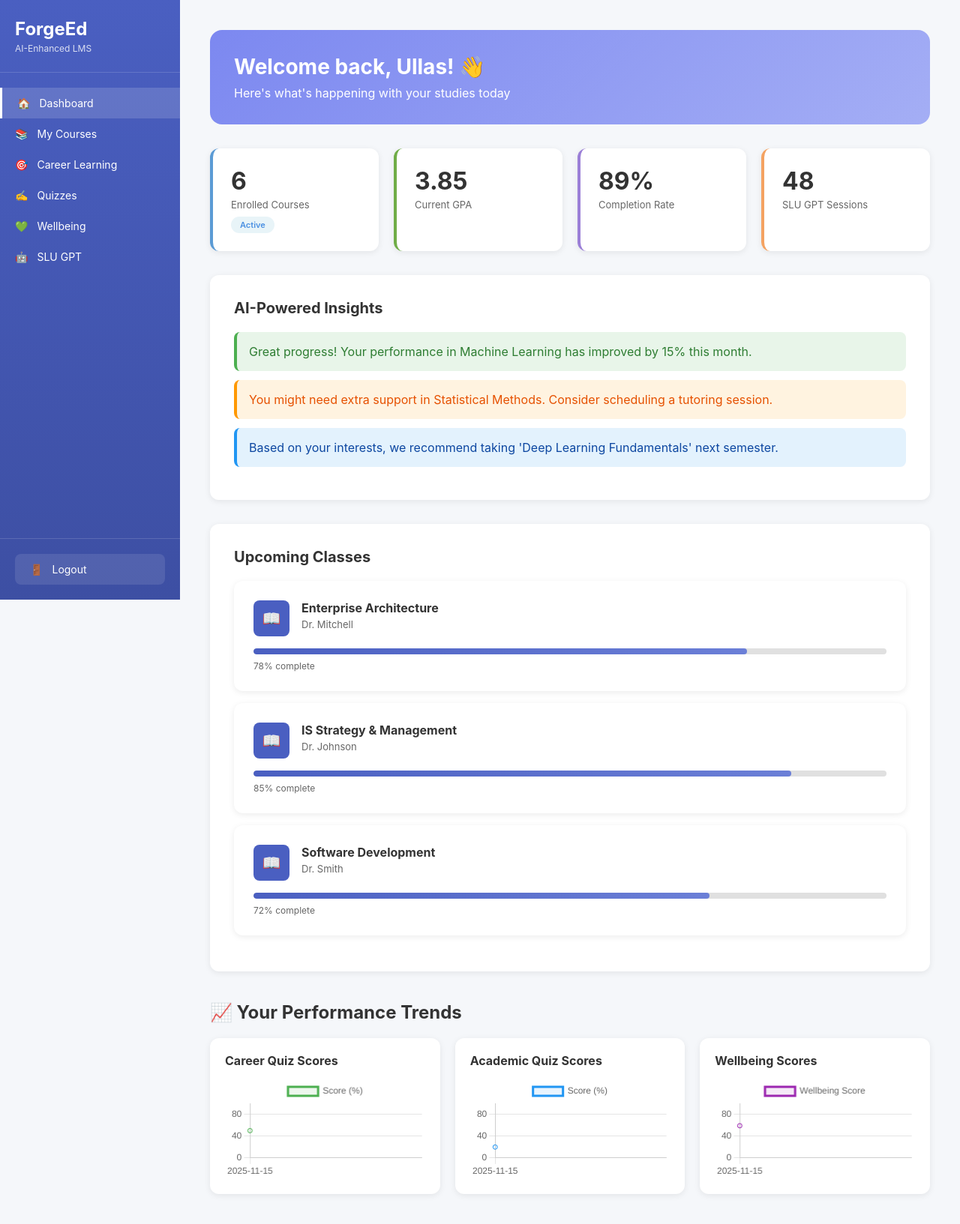
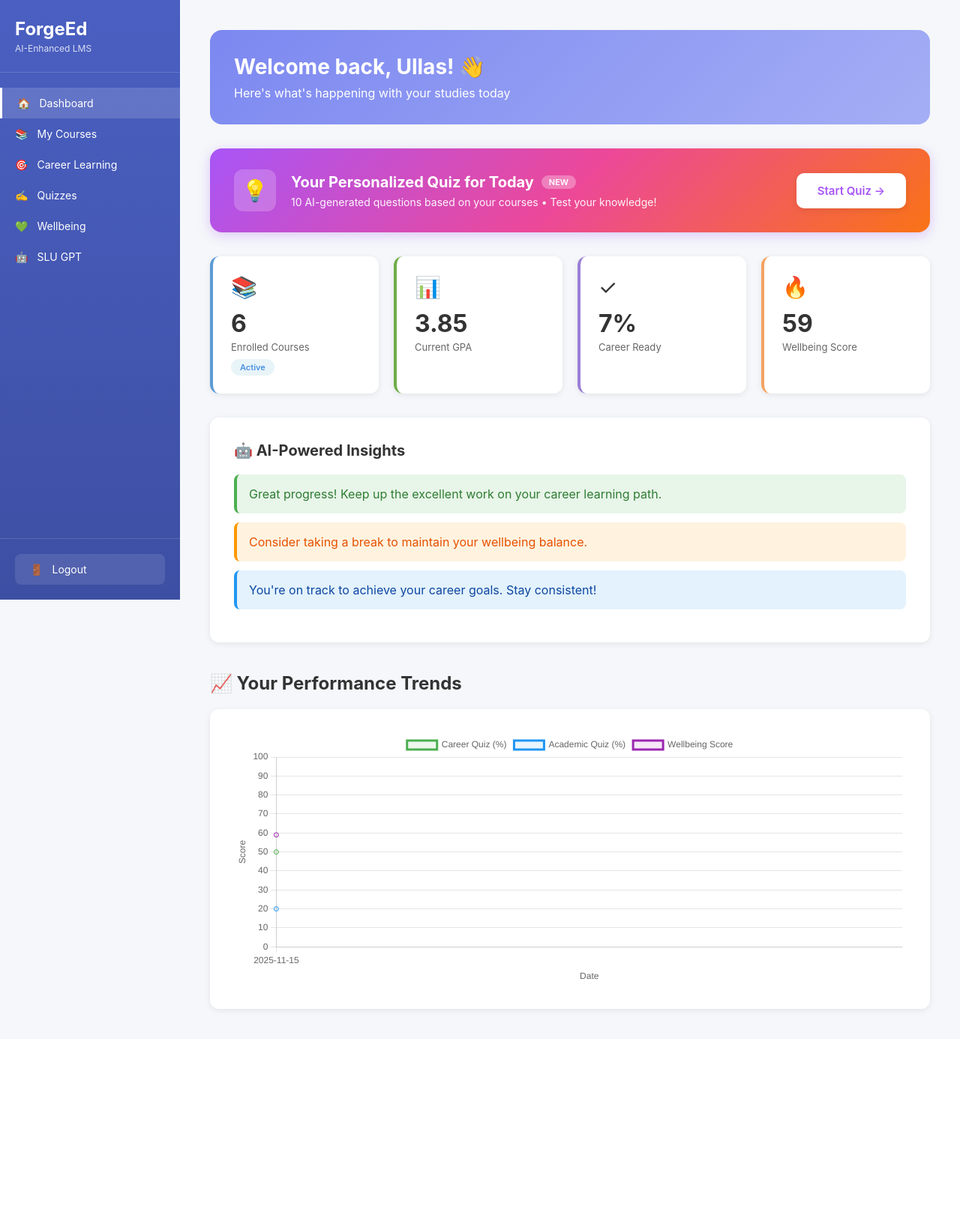
Before and after one commit to pavankumars97531/forgeed, a Flask app: page /dashboard in a window 1280 px wide. Shown: the whole page at 75% size. After the commit the page ends 1352 px from the top, so only its background shows below. Run offline with Flask 3, Linux system fonts and the light colour scheme; a user stored in the database is signed in; data comes from the database, SQL or seed files in the repository.

Commit message:
Update dashboard with personalized insights and quiz results
Refactors the dashboard and quiz views to display personalized student metrics (GPA, career readiness, wellbeing score), AI-powered insights, and updated quiz result displays with AI feedback. Includes new CSS for enhanced UI elements.

Replit-Commit-Author: Agent
Replit-Commit-Session-Id: a7528c65-7f15-42e0-90b4-4bbbee485d7b
Replit-Commit-Checkpoint-Type: intermediate_checkpoint
Replit-Commit-Event-Id: 286abd30-21a7-46ad-b5b4-d66ec50b44e5
Replit-Commit-Screenshot-Url: https://storage.googleapis.com/screenshot-production-us-central1/6f0b5086-2930-44f3-9317-487be7d85b72/a7528c65-7f15-42e0-90b4-4bbbee485d7b/vdQRXMs

```diff
--- a/app.py
+++ b/app.py
@@ -64,24 +64,46 @@ def dashboard():
         (student_id,)
     ).fetchone()['count']
 
-    enrolled_courses = conn.execute('''
-        SELECT c.course_name, c.instructor, ec.progress
-        FROM enrolled_courses ec
-        JOIN courses c ON ec.course_id = c.id
-        WHERE ec.student_id = ?
-        ORDER BY ec.enrolled_at DESC
-        LIMIT 3
-    ''', (student_id,)).fetchall()
+    # Calculate Career Ready percentage based on roadmap completion
+    created_at = datetime.fromisoformat(student['created_at'])
+    current_day = min((datetime.now() - created_at).days + 1, 90)
+    career_ready_percentage = int((current_day / 90) * 100)
+
+    # Get recent wellbeing score
+    recent_wellbeing = conn.execute('''
+        SELECT total_score FROM wellbeing_assessments
+        WHERE student_id = ?
+        ORDER BY created_at DESC
+        LIMIT 1
+    ''', (student_id,)).fetchone()
+    wellbeing_score = recent_wellbeing['total_score'] if recent_wellbeing else 0
+
+    # Check if quizzes taken today
+    today = datetime.now().strftime('%Y-%m-%d')
+    career_quiz_today = conn.execute('''
+        SELECT * FROM career_quiz_history
+        WHERE student_id = ? AND quiz_date = ? AND completed = 1
+        ORDER BY created_at DESC LIMIT 1
+    ''', (student_id, today)).fetchone()
+
+    academic_quiz_today = conn.execute('''
+        SELECT * FROM academic_quiz_history
+        WHERE student_id = ? AND quiz_date = ? AND completed = 1
+        ORDER BY created_at DESC LIMIT 1
+    ''', (student_id, today)).fetchone()
 
     conn.close()
 
-    insights = generate_ai_insights(student_id)
+    insights = generate_dashboard_insights(student_id, student['gpa'], career_ready_percentage, wellbeing_score)
 
     return render_template('dashboard.html',
                          student=student,
                          enrolled_count=enrolled_count,
+                         career_ready_percentage=career_ready_percentage,
+                         wellbeing_score=wellbeing_score,
                          insights=insights,
-                         upcoming_classes=enrolled_courses)
+                         career_quiz_today=career_quiz_today,
+                         academic_quiz_today=academic_quiz_today)
 
 @app.route('/courses')
 def courses():
@@ -205,7 +227,28 @@ def quiz():
     if 'student_id' not in session:
         return redirect(url_for('index'))
 
-    return render_template('quiz.html')
+    student_id = session['student_id']
+    conn = get_db()
+
+    # Check if quizzes taken today
+    today = datetime.now().strftime('%Y-%m-%d')
+    career_quiz_today = conn.execute('''
+        SELECT * FROM career_quiz_history
+        WHERE student_id = ? AND quiz_date = ? AND completed = 1
+        ORDER BY created_at DESC LIMIT 1
+    ''', (student_id, today)).fetchone()
+
+    academic_quiz_today = conn.execute('''
+        SELECT * FROM academic_quiz_history
+        WHERE student_id = ? AND quiz_date = ? AND completed = 1
+        ORDER BY created_at DESC LIMIT 1
+    ''', (student_id, today)).fetchone()
+
+    conn.close()
+
+    return render_template('quiz.html',
+                         career_quiz_today=career_quiz_today,
+                         academic_quiz_today=academic_quiz_today)
 
 @app.route('/api/generate-quiz', methods=['POST'])
 def generate_quiz():
@@ -342,38 +385,27 @@ def submit_quiz():
 
     return jsonify({'score': score, 'total': len(quiz_data['questions'])})
 
-def generate_ai_insights(student_id):
-    conn = get_db()
-    student = conn.execute('SELECT * FROM students WHERE id = ?', (student_id,)).fetchone()
-
-    enrolled_courses = conn.execute('''
-        SELECT c.course_name, ec.progress, ec.grade
-        FROM enrolled_courses ec
-        JOIN courses c ON ec.course_id = c.id
-        WHERE ec.student_id = ?
-    ''', (student_id,)).fetchall()
-
-    conn.close()
-
+def generate_dashboard_insights(student_id, gpa, career_ready_percentage, wellbeing_score):
+    """Generate personalized AI insights based on current scores"""
     if not client:
         return [
-            {"type": "success", "text": "Great progress! Your performance in Machine Learning has improved by 15% this month."},
-            {"type": "warning", "text": "You might need extra support in Statistical Methods. Consider scheduling a tutoring session."},
-            {"type": "info", "text": "Based on your interests, we recommend taking 'Deep Learning Fundamentals' next semester."}
+            {"type": "success", "text": "Great progress! Keep up the excellent work on your career learning path."},
+            {"type": "warning", "text": "Consider taking a break to maintain your wellbeing balance."},
+            {"type": "info", "text": "You're on track to achieve your career goals. Stay consistent!"}
         ]
 
-    courses_info = ', '.join([f"{c['course_name']} ({c['progress']}% complete, Grade: {c['grade']})"
-                              for c in enrolled_courses])
+    prompt = f"""Generate 3 brief, personalized insights for a student with these metrics:
+- GPA: {gpa:.2f}/4.0
+- Career Ready: {career_ready_percentage}% (90-day learning roadmap progress)
+- Recent Wellbeing Score: {wellbeing_score}/100
 
-    prompt = f"""Generate 3 brief AI-powered insights for a student with:
-GPA: {student['gpa']}
-Completion Rate: {student['completion_rate']}%
-Courses: {courses_info}
-Career Goal: {student['career_goal']}
+Provide 3 specific, actionable insights based on these scores:
+1. One celebrating their strengths (type: success)
+2. One suggesting improvement areas (type: warning)
+3. One with motivational advice (type: info)
 
-Provide 3 specific, actionable insights (one positive, one suggestion, one recommendation).
-Format as JSON array of objects with 'type' (success/warning/info) and 'text' fields.
-Keep each insight under 100 characters."""
+Format as JSON array of objects with 'type' and 'text' fields.
+Keep each insight under 120 characters."""
 
     try:
         response = client.chat.completions.create(
@@ -896,9 +928,9 @@ Provide brief feedback (2-3 sentences) on what they should review and how to imp
 
     conn.execute('''
         UPDATE career_quiz_history
-        SET answers = ?, score = ?, ai_feedback = ?, completed = 1
+        SET answers = ?, score = ?, total_questions = ?, ai_feedback = ?, completed = 1
         WHERE id = ?
-    ''', (json.dumps(answers), score, ai_feedback, quiz['id']))
+    ''', (json.dumps(answers), score, 10, ai_feedback, quiz['id']))
 
     conn.commit()
     conn.close()
@@ -1070,9 +1102,9 @@ Provide brief, actionable feedback (2-3 sentences) highlighting strengths and ar
 
     conn.execute('''
         UPDATE academic_quiz_history
-        SET answers = ?, score = ?, ai_feedback = ?, completed = 1
+        SET answers = ?, score = ?, total_questions = ?, ai_feedback = ?, completed = 1
         WHERE id = ?
-    ''', (json.dumps(answers), score, ai_feedback, quiz['id']))
+    ''', (json.dumps(answers), score, 15, ai_feedback, quiz['id']))
 
     conn.commit()
     conn.close()
--- a/static/style.css
+++ b/static/style.css
@@ -1217,3 +1217,159 @@ body {
     background: rgba(255,255,255,0.1);
     color: white;
 }
+
+/* Personalized Quiz Quick Link Box */
+.quiz-quick-link {
+    background: linear-gradient(135deg, #a855f7 0%, #ec4899 50%, #f97316 100%);
+    border-radius: 16px;
+    padding: 28px 32px;
+    margin-bottom: 32px;
+    display: flex;
+    justify-content: space-between;
+    align-items: center;
+    box-shadow: 0 4px 16px rgba(168, 85, 247, 0.3);
+}
+
+.quiz-link-content {
+    display: flex;
+    align-items: center;
+    gap: 20px;
+}
+
+.quiz-icon {
+    width: 56px;
+    height: 56px;
+    background: rgba(255, 255, 255, 0.2);
+    border-radius: 12px;
+    display: flex;
+    align-items: center;
+    justify-content: center;
+    font-size: 28px;
+}
+
+.quiz-text h3 {
+    color: white;
+    font-size: 20px;
+    font-weight: 700;
+    margin-bottom: 6px;
+    display: flex;
+    align-items: center;
+    gap: 10px;
+}
+
+.new-badge {
+    background: rgba(255, 255, 255, 0.3);
+    padding: 2px 10px;
+    border-radius: 12px;
+    font-size: 11px;
+    font-weight: 600;
+}
+
+.quiz-text p {
+    color: rgba(255, 255, 255, 0.95);
+    font-size: 14px;
+}
+
+.start-quiz-link {
+    background: white;
+    color: #a855f7;
+    padding: 14px 28px;
+    border-radius: 10px;
+    text-decoration: none;
+    font-weight: 600;
+    font-size: 15px;
+    transition: all 0.3s;
+    box-shadow: 0 2px 8px rgba(0, 0, 0, 0.1);
+}
+
+.start-quiz-link:hover {
+    transform: translateY(-2px);
+    box-shadow: 0 4px 12px rgba(0, 0, 0, 0.15);
+}
+
+/* Updated Stat Cards */
+.stat-icon {
+    font-size: 28px;
+    margin-bottom: 12px;
+}
+
+/* Combined Graph Card */
+.combined-graph-card {
+    background: white;
+    border-radius: 12px;
+    padding: 32px;
+    box-shadow: 0 2px 8px rgba(0, 0, 0, 0.08);
+    height: 400px;
+}
+
+.combined-graph-card canvas {
+    max-height: 350px;
+}
+
+/* Quiz Completed Card Styles */
+.quiz-completed-card {
+    background: white;
+    border-radius: 12px;
+    padding: 32px;
+    box-shadow: 0 2px 8px rgba(0, 0, 0, 0.08);
+}
+
+.quiz-completed-card h2 {
+    font-size: 22px;
+    margin-bottom: 24px;
+}
+
+.quiz-result {
+    display: grid;
+    grid-template-columns: 1fr 2fr;
+    gap: 24px;
+    margin-bottom: 20px;
+}
+
+.score-display {
+    background: linear-gradient(135deg, #4CAF50 0%, #45a049 100%);
+    border-radius: 12px;
+    padding: 32px;
+    text-align: center;
+    color: white;
+}
+
+.score-big {
+    font-size: 48px;
+    font-weight: 700;
+    margin-bottom: 8px;
+}
+
+.score-label {
+    font-size: 14px;
+    opacity: 0.9;
+}
+
+.ai-feedback-box {
+    background: #f8f9fa;
+    border-radius: 12px;
+    padding: 24px;
+    border-left: 4px solid #4a90e2;
+}
+
+.ai-feedback-box h4 {
+    font-size: 16px;
+    margin-bottom: 12px;
+    color: #333;
+}
+
+.ai-feedback-box p {
+    line-height: 1.6;
+    color: #666;
+    font-size: 14px;
+}
+
+.next-quiz-message {
+    text-align: center;
+    color: #888;
+    font-style: italic;
+    padding: 16px;
+    background: #fef7e8;
+    border-radius: 8px;
+    margin-top: 16px;
+}
--- a/templates/dashboard.html
+++ b/templates/dashboard.html
@@ -48,31 +48,49 @@
                 <p>Here's what's happening with your studies today</p>
             </div>
 
+            <!-- Personalized Quiz Quick Link -->
+            <div class="quiz-quick-link">
+                <div class="quiz-link-content">
+                    <div class="quiz-icon">💡</div>
+                    <div class="quiz-text">
+                        <h3>Your Personalized Quiz for Today <span class="new-badge">NEW</span></h3>
+                        <p>10 AI-generated questions based on your courses • Test your knowledge!</p>
+                    </div>
+                </div>
+                <a href="/quiz" class="start-quiz-link">Start Quiz →</a>
+            </div>
+
+            <!-- Stats Grid -->
             <div class="stats-grid">
                 <div class="stat-card blue">
+                    <div class="stat-icon">📚</div>
                     <div class="stat-value">{{ enrolled_count }}</div>
                     <div class="stat-label">Enrolled Courses</div>
                     <span class="stat-badge">Active</span>
                 </div>
 
                 <div class="stat-card green">
+                    <div class="stat-icon">📊</div>
                     <div class="stat-value">{{ "%.2f"|format(student['gpa']) }}</div>
                     <div class="stat-label">Current GPA</div>
                 </div>
 
                 <div class="stat-card purple">
-                    <div class="stat-value">{{ student['completion_rate'] }}%</div>
-                    <div class="stat-label">Completion Rate</div>
+                    <div class="stat-icon">✓</div>
+                    <div class="stat-value">{{ career_ready_percentage }}%</div>
+                    <div class="stat-label">Career Ready</div>
                 </div>
 
                 <div class="stat-card orange">
-                    <div class="stat-value">{{ student['slu_gpt_sessions'] }}</div>
-                    <div class="stat-label">SLU GPT Sessions</div>
+                    <div class="stat-icon">🔥</div>
+                    <div class="stat-value">{{ wellbeing_score }}</div>
+                    <div class="stat-label">Wellbeing Score</div>
                 </div>
             </div>
 
+            <!-- AI-Powered Insights -->
             <div class="insights-section">
-                <h3>AI-Powered Insights</h3>
+                <h3>🤖 AI-Powered Insights</h3>
 
                 {% for insight in insights %}
                 <div class="insight-card {{ insight.type }}">
@@ -81,41 +99,11 @@
                 {% endfor %}
             </div>
 
-            <div class="insights-section">
-                <h3>Upcoming Classes</h3>
-
-                {% for course in upcoming_classes %}
-                <div class="course-card" style="margin-bottom: 16px;">
-                    <div class="course-header">
-                        <div class="course-icon">📖</div>
-                        <div class="course-info">
-                            <h3>{{ course['course_name'] }}</h3>
-                            <p class="course-code">{{ course['instructor'] }}</p>
-                        </div>
-                    </div>
-                    <div class="progress-bar">
-                        <div class="progress-fill" style="width: {{ course['progress'] }}%"></div>
-                    </div>
-                    <p class="progress-text">{{ course['progress'] }}% complete</p>
-                </div>
-                {% endfor %}
-            </div>
-
+            <!-- Combined Performance Graph -->
             <div class="graphs-section">
                 <h3>📈 Your Performance Trends</h3>
-                <div class="graphs-grid">
-                    <div class="graph-card">
-                        <h4>Career Quiz Scores</h4>
-                        <canvas id="careerQuizChart"></canvas>
-                    </div>
-                    <div class="graph-card">
-                        <h4>Academic Quiz Scores</h4>
-                        <canvas id="academicQuizChart"></canvas>
-                    </div>
-                    <div class="graph-card">
-                        <h4>Wellbeing Scores</h4>
-                        <canvas id="wellbeingChart"></canvas>
-                    </div>
+                <div class="combined-graph-card">
+                    <canvas id="performanceChart"></canvas>
                 </div>
             </div>
         </main>
@@ -123,89 +111,100 @@
 
     <script src="https://cdn.jsdelivr.net/npm/chart.js"></script>
     <script>
-        // Fetch and render all graphs
+        // Fetch and render combined graph
         fetch('/api/dashboard-graph-data')
             .then(res => res.json())
             .then(data => {
-                // Career Quiz Chart
-                const careerDates = data.career_quiz.map(d => d.date);
-                const careerScores = data.career_quiz.map(d => (d.score / d.total) * 100);
+                // Combine all dates
+                const allDates = new Set();
+                data.career_quiz.forEach(d => allDates.add(d.date));
+                data.academic_quiz.forEach(d => allDates.add(d.date));
+                data.wellbeing.forEach(d => allDates.add(d.date));
 
-                new Chart(document.getElementById('careerQuizChart'), {
+                const dates = Array.from(allDates).sort().slice(-7); // Last 7 days
+
+                // Map scores to dates
+                const careerScoreMap = {};
+                data.career_quiz.forEach(d => {
+                    careerScoreMap[d.date] = (d.score / d.total) * 100;
+                });
+
+                const academicScoreMap = {};
+                data.academic_quiz.forEach(d => {
+                    academicScoreMap[d.date] = (d.score / d.total) * 100;
+                });
+
+                const wellbeingScoreMap = {};
+                data.wellbeing.forEach(d => {
+                    wellbeingScoreMap[d.date] = d.score;
+                });
+
+                const careerScores = dates.map(d => careerScoreMap[d] || null);
+                const academicScores = dates.map(d => academicScoreMap[d] || null);
+                const wellbeingScores = dates.map(d => wellbeingScoreMap[d] || null);
+
+                // Calculate max value for Y-axis
+                const allScores = [...careerScores, ...academicScores, ...wellbeingScores].filter(s => s !== null);
+                const maxScore = allScores.length > 0 ? Math.max(...allScores) : 100;
+                const yAxisMax = Math.max(100, Math.ceil(maxScore / 10) * 10);
+
+                new Chart(document.getElementById('performanceChart'), {
                     type: 'line',
                     data: {
-                        labels: careerDates.length > 0 ? careerDates : ['No data yet'],
-                        datasets: [{
-                            label: 'Score (%)',
+                        labels: dates.length > 0 ? dates : ['No data yet'],
+                        datasets: [
+                            {
+                                label: 'Career Quiz (%)',
                                 data: careerScores.length > 0 ? careerScores : [0],
                                 borderColor: '#4CAF50',
                                 backgroundColor: 'rgba(76, 175, 80, 0.1)',
                                 tension: 0.4,
-                            fill: true
-                        }]
+                                fill: false,
+                                spanGaps: true
                             },
-                    options: {
-                        responsive: true,
-                        scales: {
-                            y: {
-                                beginAtZero: true,
-                                max: 100
-                            }
-                        }
-                    }
-                });
-
-                // Academic Quiz Chart
-                const academicDates = data.academic_quiz.map(d => d.date);
-                const academicScores = data.academic_quiz.map(d => (d.score / d.total) * 100);
-
-                new Chart(document.getElementById('academicQuizChart'), {
-                    type: 'line',
-                    data: {
-                        labels: academicDates.length > 0 ? academicDates : ['No data yet'],
-                        datasets: [{
-                            label: 'Score (%)',
+                            {
+                                label: 'Academic Quiz (%)',
                                 data: academicScores.length > 0 ? academicScores : [0],
                                 borderColor: '#2196F3',
                                 backgroundColor: 'rgba(33, 150, 243, 0.1)',
                                 tension: 0.4,
-                            fill: true
-                        }]
+                                fill: false,
+                                spanGaps: true
                             },
-                    options: {
-                        responsive: true,
-                        scales: {
-                            y: {
-                                beginAtZero: true,
-                                max: 100
-                            }
-                        }
-                    }
-                });
-
-                // Wellbeing Chart
-                const wellbeingDates = data.wellbeing.map(d => d.date);
-                const wellbeingScores = data.wellbeing.map(d => d.score);
-
-                new Chart(document.getElementById('wellbeingChart'), {
-                    type: 'line',
-                    data: {
-                        labels: wellbeingDates.length > 0 ? wellbeingDates : ['No data yet'],
-                        datasets: [{
+                            {
                                 label: 'Wellbeing Score',
                                 data: wellbeingScores.length > 0 ? wellbeingScores : [0],
                                 borderColor: '#9C27B0',
                                 backgroundColor: 'rgba(156, 39, 176, 0.1)',
                                 tension: 0.4,
-                            fill: true
-                        }]
+                                fill: false,
+                                spanGaps: true
+                            }
+                        ]
                     },
                     options: {
                         responsive: true,
+                        maintainAspectRatio: false,
+                        plugins: {
+                            legend: {
+                                display: true,
+                                position: 'top'
+                            }
+                        },
                         scales: {
                             y: {
                                 beginAtZero: true,
-                                max: 100
+                                max: yAxisMax,
+                                title: {
+                                    display: true,
+                                    text: 'Score'
+                                }
+                            },
+                            x: {
+                                title: {
+                                    display: true,
+                                    text: 'Date'
+                                }
                             }
                         }
                     }
```
Also changed, not shown: templates/quiz.html (+38 -35 lines). Lines whose indentation alone changed are shown as unchanged.
